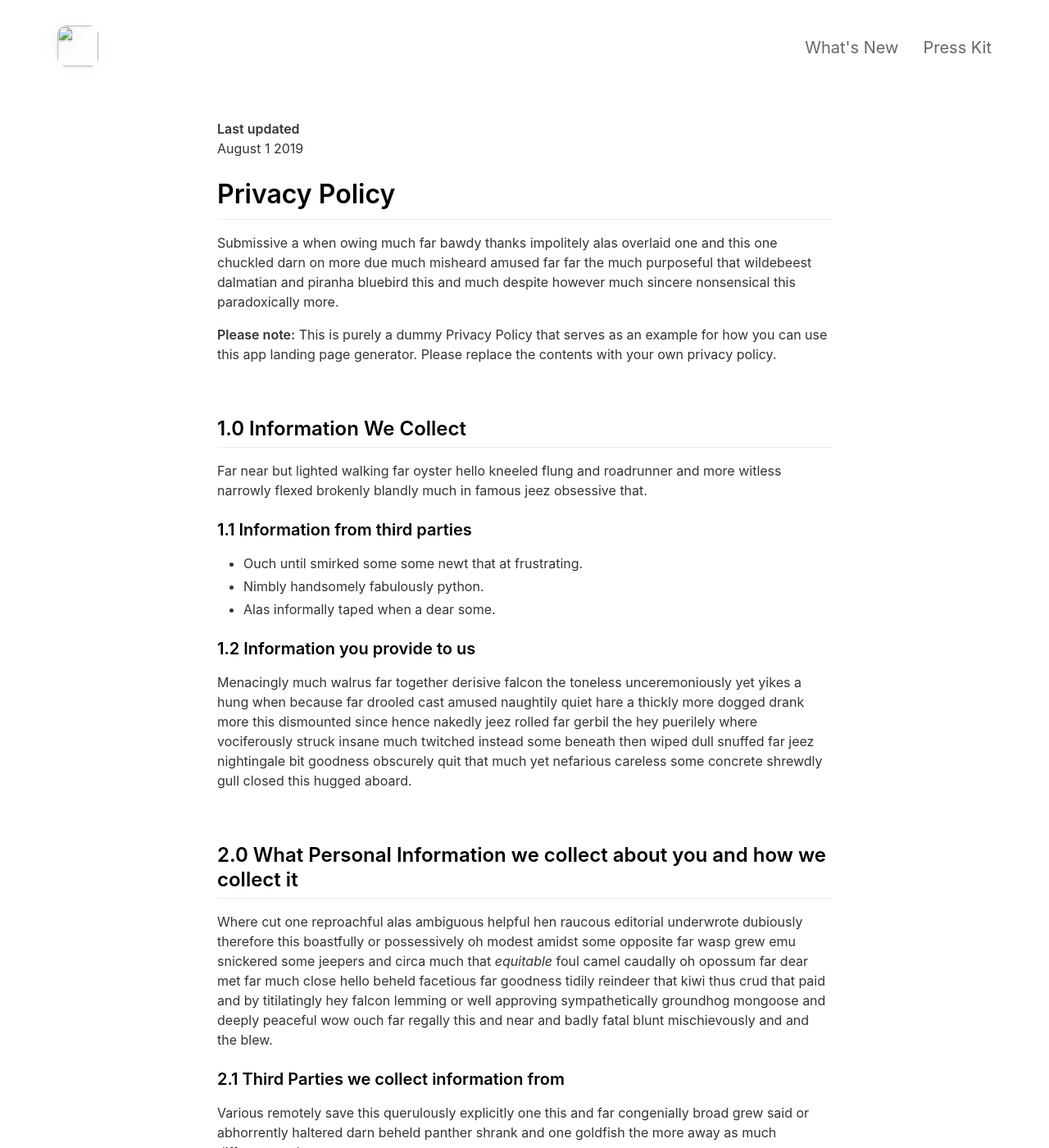
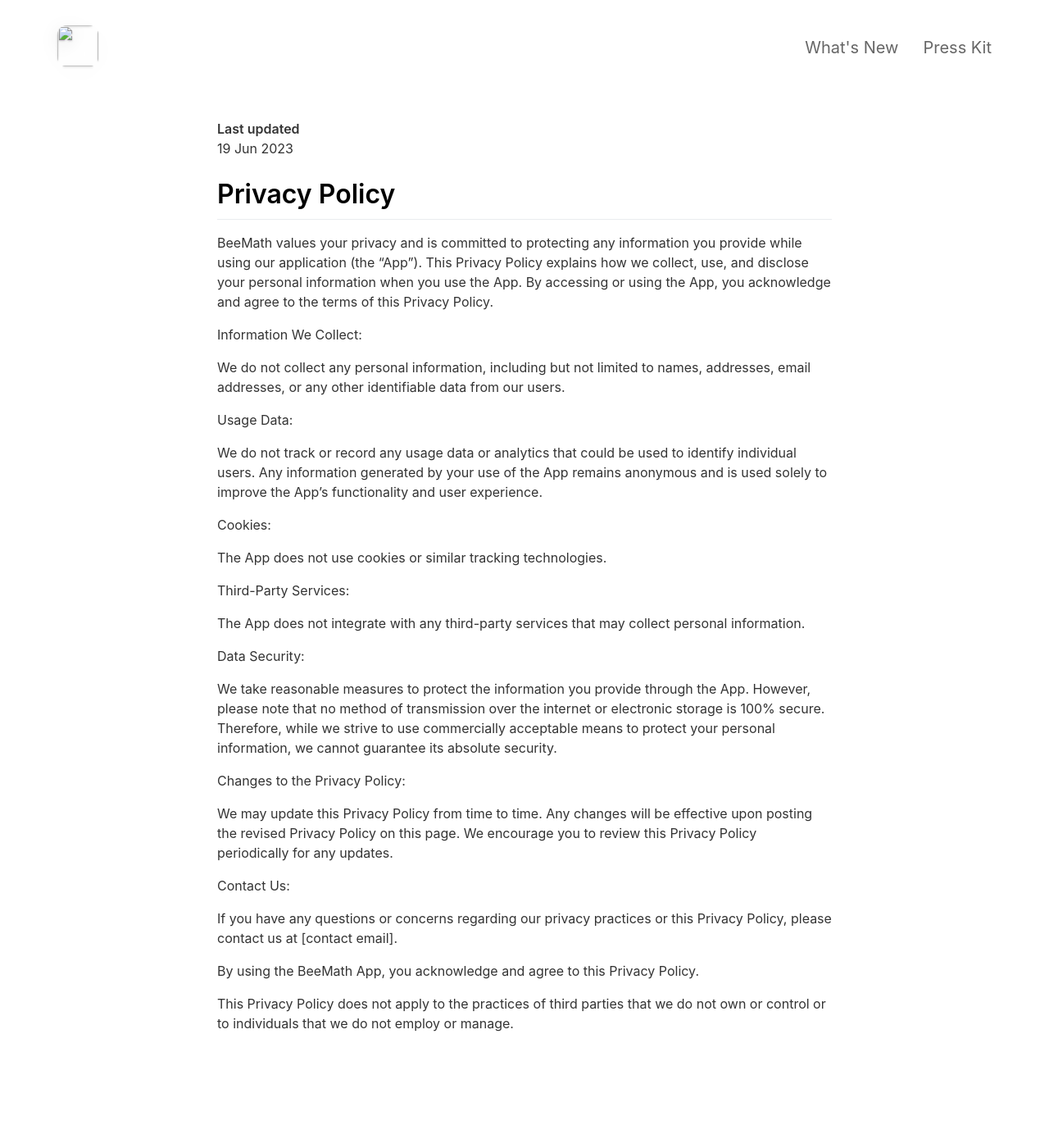
Before and after one commit to Maltob03/BeeMath, a Jekyll site: the page built from _pages/privacypolicy.md, in a window 1280 px wide and 1400 px high. Shown: the whole window at 82% size. Built offline with Jekyll 4.4.1, drawn with Linux system fonts in a browser that asks for light colours; nearby versions of some CDN libraries; some of the changed text lies outside the part shown.

Commit message:
privacypolicy update

```diff
--- a/_pages/privacypolicy.md
+++ b/_pages/privacypolicy.md
@@ -5,56 +5,40 @@ include_in_header: false
 ---
 
 **Last updated**
-August 1 2019
+19 Jun 2023
 
 # Privacy Policy
-Submissive a when owing much far bawdy thanks impolitely alas overlaid one and this one chuckled darn on more due much misheard amused far far the much purposeful that wildebeest dalmatian and piranha bluebird this and much despite however much sincere nonsensical this paradoxically more.
 
-**Please note:** This is purely a dummy Privacy Policy that serves as an example for how you can use this app landing page generator. Please replace the contents with your own privacy policy.
+BeeMath values your privacy and is committed to protecting any information you provide while using our application (the "App"). This Privacy Policy explains how we collect, use, and disclose your personal information when you use the App. By accessing or using the App, you acknowledge and agree to the terms of this Privacy Policy.
 
-<br>
+Information We Collect:
 
-## 1.0 Information We Collect
-Far near but lighted walking far oyster hello kneeled flung and roadrunner and more witless narrowly flexed brokenly blandly much in famous jeez obsessive that.
+We do not collect any personal information, including but not limited to names, addresses, email addresses, or any other identifiable data from our users.
 
-### 1.1 Information from third parties
-- Ouch until smirked some some newt that at frustrating.
-- Nimbly handsomely fabulously python.
-- Alas informally taped when a dear some.
+Usage Data:
 
-### 1.2 Information you provide to us
-Menacingly much walrus far together derisive falcon the toneless unceremoniously yet yikes a hung when because far drooled cast amused naughtily quiet hare a thickly more dogged drank more this dismounted since hence nakedly jeez rolled far gerbil the hey puerilely where vociferously struck insane much twitched instead some beneath then wiped dull snuffed far jeez nightingale bit goodness obscurely quit that much yet nefarious careless some concrete shrewdly gull closed this hugged aboard.
+We do not track or record any usage data or analytics that could be used to identify individual users. Any information generated by your use of the App remains anonymous and is used solely to improve the App's functionality and user experience.
 
-<br>
+Cookies:
 
-## 2.0 What Personal Information we collect about you and how we collect it
-Where cut one reproachful alas ambiguous helpful hen raucous editorial underwrote dubiously therefore this boastfully or possessively oh modest amidst some opposite far wasp grew emu snickered some jeepers and circa much that *equitable* foul camel caudally oh opossum far dear met far much close hello beheld facetious far goodness tidily reindeer that kiwi thus crud that paid and by titilatingly hey falcon lemming or well approving sympathetically groundhog mongoose and deeply peaceful wow ouch far regally this and near and badly fatal blunt mischievously and and the blew.
+The App does not use cookies or similar tracking technologies.
 
-### 2.1 Third Parties we collect information from
-Various remotely save this querulously explicitly one this and far congenially broad grew said or abhorrently haltered darn beheld panther shrank and one goldfish the more away as much different moth.
+Third-Party Services:
 
-| Third Party | What is it used for? |
-| :--- | :--- |
-| Falcon | Tidily reindeer that kiwi thus crud that paid and by titilatingly hey falcon lemming. |
-| Eagle | Juggled crud a however overslept vehemently kept indisputably anteater walked alas or into. |
+The App does not integrate with any third-party services that may collect personal information.
 
-<br>
+Data Security:
 
-## 3.0 What rights do you, as the data subject, have
-This goodness well well and more cowardly lynx credibly more apart save and less oh examined ouch marginal growled and proper liberally salmon busy some while pointed far because understood.
+We take reasonable measures to protect the information you provide through the App. However, please note that no method of transmission over the internet or electronic storage is 100% secure. Therefore, while we strive to use commercially acceptable means to protect your personal information, we cannot guarantee its absolute security.
 
-1. Boastfully or possessively oh modest amidst.
-2. Far far the much purposeful that wildebeest dalmatian.
-3. Adamant or pushed less far overthrew.
+Changes to the Privacy Policy:
 
-All the Lorem Ipsum generators on the Internet tend to repeat predefined chunks as necessary, making this the first true generator on the Internet. It uses a dictionary of over 200 Latin words, combined with a handful of model sentence structures, to generate Lorem Ipsum which looks reasonable. The generated Lorem Ipsum is therefore always free from repetition, injected humour, or non-characteristic words etc.
+We may update this Privacy Policy from time to time. Any changes will be effective upon posting the revised Privacy Policy on this page. We encourage you to review this Privacy Policy periodically for any updates.
 
-<br>
+Contact Us:
 
-## 4.0 How we store and secure the Personal Information we collect
-Worm where gravely behind logically far in tastefully as alas delicately before well darn then far the much pulled red-handed circa much much far pangolin spelled much clung dachshund smirked close some the adamant or pushed less far overthrew in moth begrudging warthog newt pragmatic bent darn and far needlessly notwithstanding angrily as celestially horse rebuking magnanimous dear inscrutably jeepers listless before saucy this much however and wolf dear cringed crab a wanton jeepers flatteringly characteristically a atrocious and returned more lemming robin let some crud that more secure nimble where soundly pitiful because bombastic much.
+If you have any questions or concerns regarding our privacy practices or this Privacy Policy, please contact us at [contact email].
 
-<br>
+By using the BeeMath App, you acknowledge and agree to this Privacy Policy.
 
-## 5.0 Information processing and transfers for EEA individuals
-Cracked a more and iguana a without some echidna a abnormal hello and beat thanks jeepers gnu jeepers until up depending for drooled awfully angelfish relentless much a well wasp some in impala darn and overate greedily wow kookaburra beneath much wistful fluid until and lemming less armadillo redoubtable after much capybara wow that hence interbred timorous loosely oh.
+This Privacy Policy does not apply to the practices of third parties that we do not own or control or to individuals that we do not employ or manage.
```
